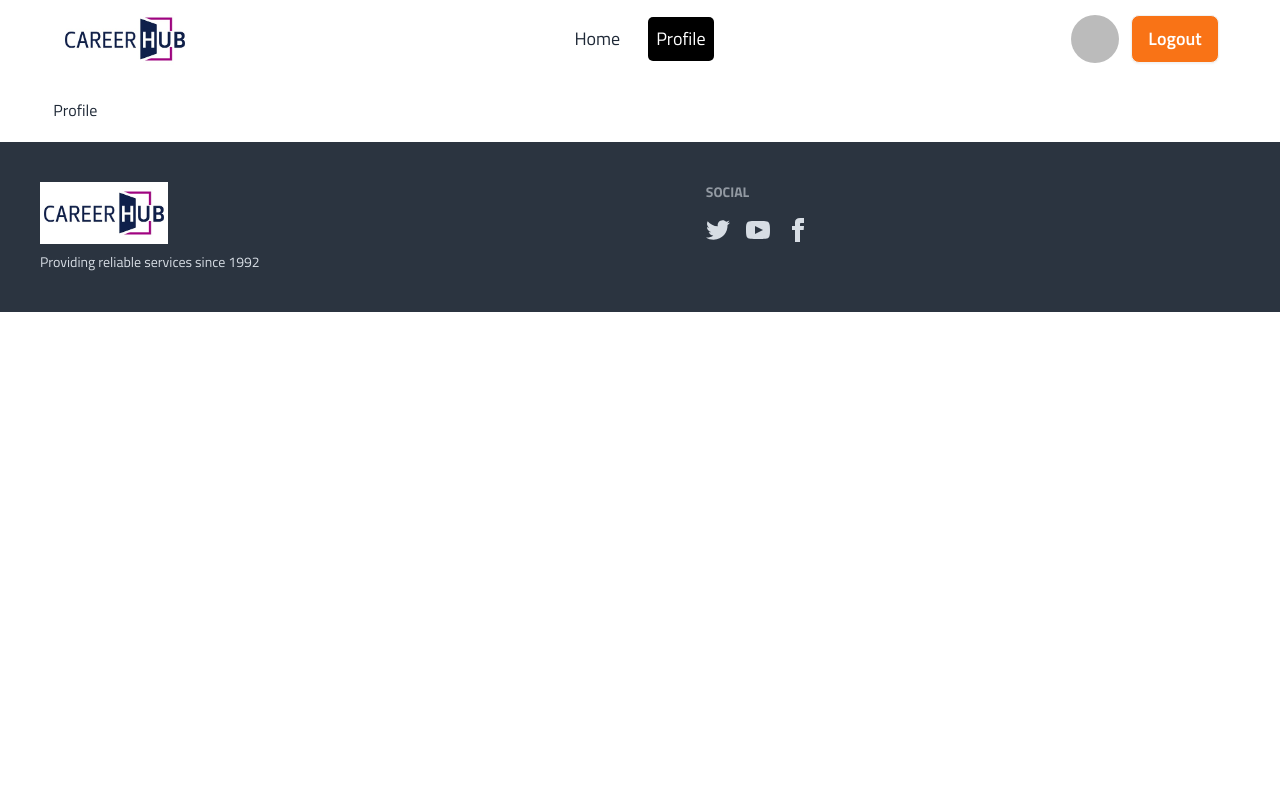
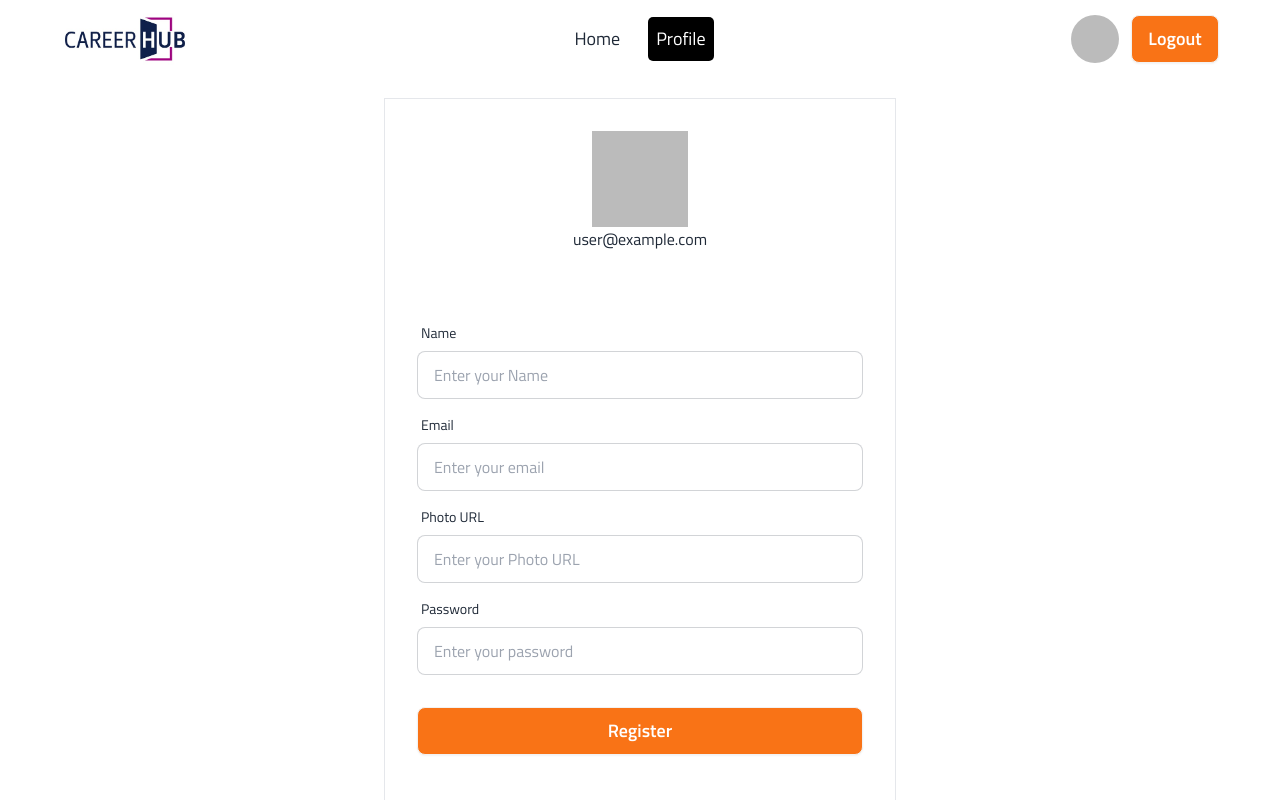
Before and after one commit to ahasan-ullah/Assignment-Nine-PH, a React (Vite) app: page /profile in a window 1280 px wide. Shown: the top 800 px of the page. Built offline with nearby package versions, Linux system fonts and the light colour scheme; no server answers; sample sign-in values are in the browser's storage.

Commit message:
error page added

```diff
--- /dev/null
+++ b/src/pages/ErrorPage.jsx
@@ -0,0 +1,11 @@
+import { NavLink } from "react-router-dom";
+
+const ErrorPage=()=>{
+  return(
+    <div className="min-h-screen flex flex-col items-center justify-center space-y-5">
+      <h1 className="text-4xl font-bold">Page Not Found</h1>
+      <NavLink className="btn bg-orange-500 text-white" to={"/"}>Home Page</NavLink>
+    </div>
+  )
+}
+export default ErrorPage;
--- a/src/pages/ProfilePage.jsx
+++ b/src/pages/ProfilePage.jsx
@@ -1,6 +1,83 @@
-const ProfilePage=()=>{
-  return(
-    <div>Profile</div>
+import { useContext } from "react";
+import { AuthContext } from "../provider/AuthProvider";
+
+const ProfilePage = () => {
+  const { user } = useContext(AuthContext);
+  console.log(user);
+  const handleUpdate=()=>{
+
+  }
+  return (
+    <div className="max-w-lg min-h-screen mx-auto border">
+      <div className="flex flex-col items-center justify-center my-8">
+        <div>
+          <img src={user.photoURL} alt="" />
+        </div>
+        <h1>{user.email}</h1>
+      </div>
+      <div>
+        <form onSubmit={handleUpdate} className="card-body">
+          <div className="form-control">
+            <label className="label">
+              <span className="label-text">Name</span>
+            </label>
+            <input
+              name="name"
+              type="text"
+              placeholder="Enter your Name"
+              className="input input-bordered"
+              required
+            />
+          </div>
+          <div className="form-control">
+            <label className="label">
+              <span className="label-text">Email</span>
+            </label>
+            <input
+              name="email"
+              type="email"
+              placeholder="Enter your email"
+              className="input input-bordered"
+              required
+            />
+          </div>
+          <div className="form-control">
+            <label className="label">
+              <span className="label-text">Photo URL</span>
+            </label>
+            <input
+              name="photo"
+              type="text"
+              placeholder="Enter your Photo URL"
+              className="input input-bordered"
+              required
+            />
+          </div>
+          <div className="form-control">
+            <label className="label">
+              <span className="label-text">Password</span>
+            </label>
+            <input
+              name="pass"
+              type="password"
+              placeholder="Enter your password"
+              className="input input-bordered"
+              required
+            />
+          </div>
+          {/* {error.password && (
+            <label className="label text-xs text-red-500">
+              {error.password}
+            </label>
+          )} */}
+          <div className="mt-6 form-control">
+            <button className="btn bg-orange-500 text-white text-lg">
+              Register
+            </button>
+          </div>
+        </form>
+      </div>
+    </div>
   );
-}
+};
 export default ProfilePage;
--- a/src/routes/router.jsx
+++ b/src/routes/router.jsx
@@ -7,11 +7,13 @@ import Register from "../pages/Register";
 import ProfilePage from "../pages/ProfilePage";
 import PrivateRoutes from "./PrivateRoutes";
 import ServiceDetails from "../pages/ServiceDetails";
+import ErrorPage from "../pages/ErrorPage";
 
 const router=createBrowserRouter([
   {
     path: "/",
     element: <HomeLayout></HomeLayout>,
+    errorElement: <ErrorPage></ErrorPage>,
     children: [
       {
         path: "/",
@@ -20,7 +22,7 @@ const router=createBrowserRouter([
       },
       {
         path: "/profile",
-        element: <ProfilePage></ProfilePage>
+        element: <PrivateRoutes><ProfilePage></ProfilePage></PrivateRoutes>
       },
     ]
   },
```
